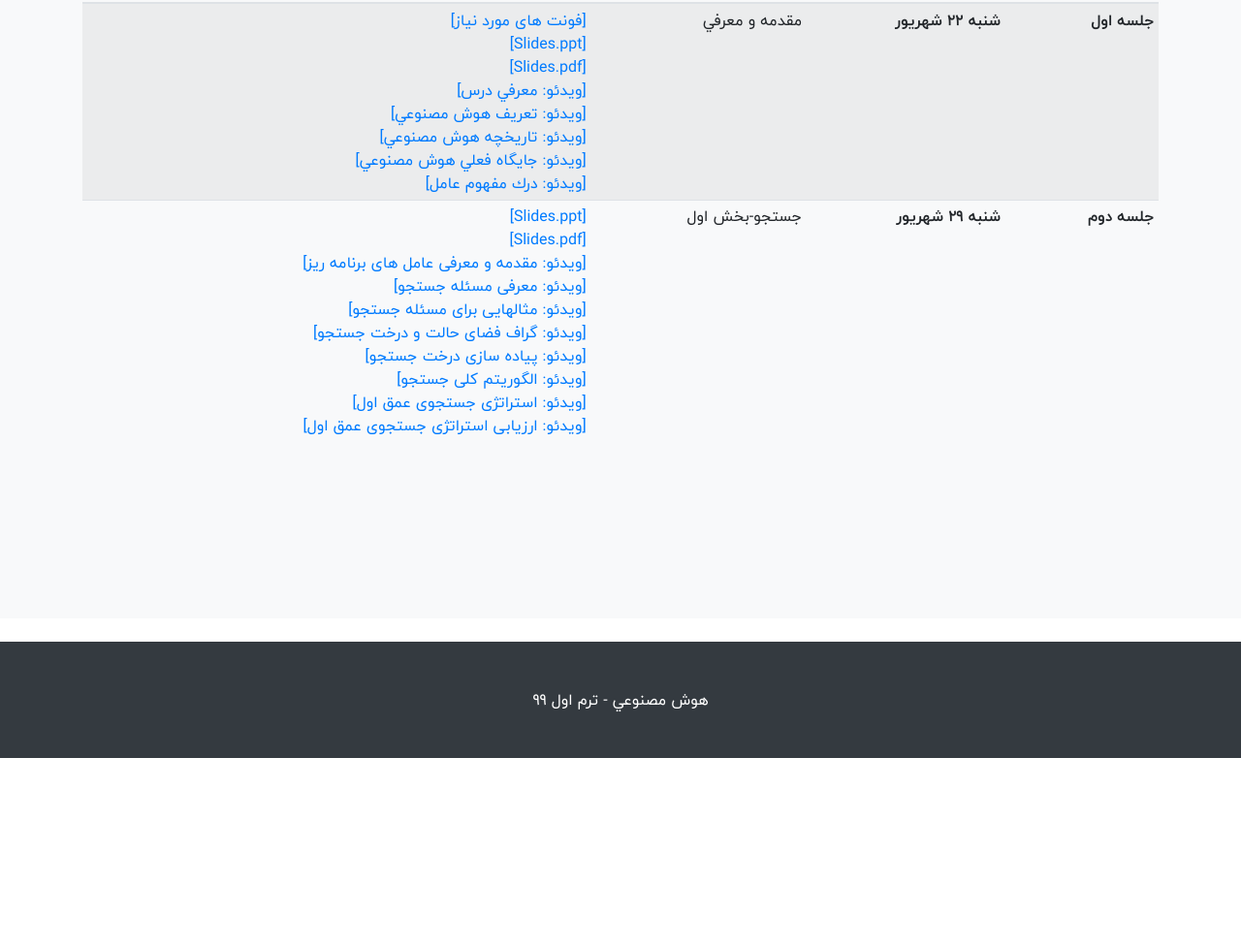
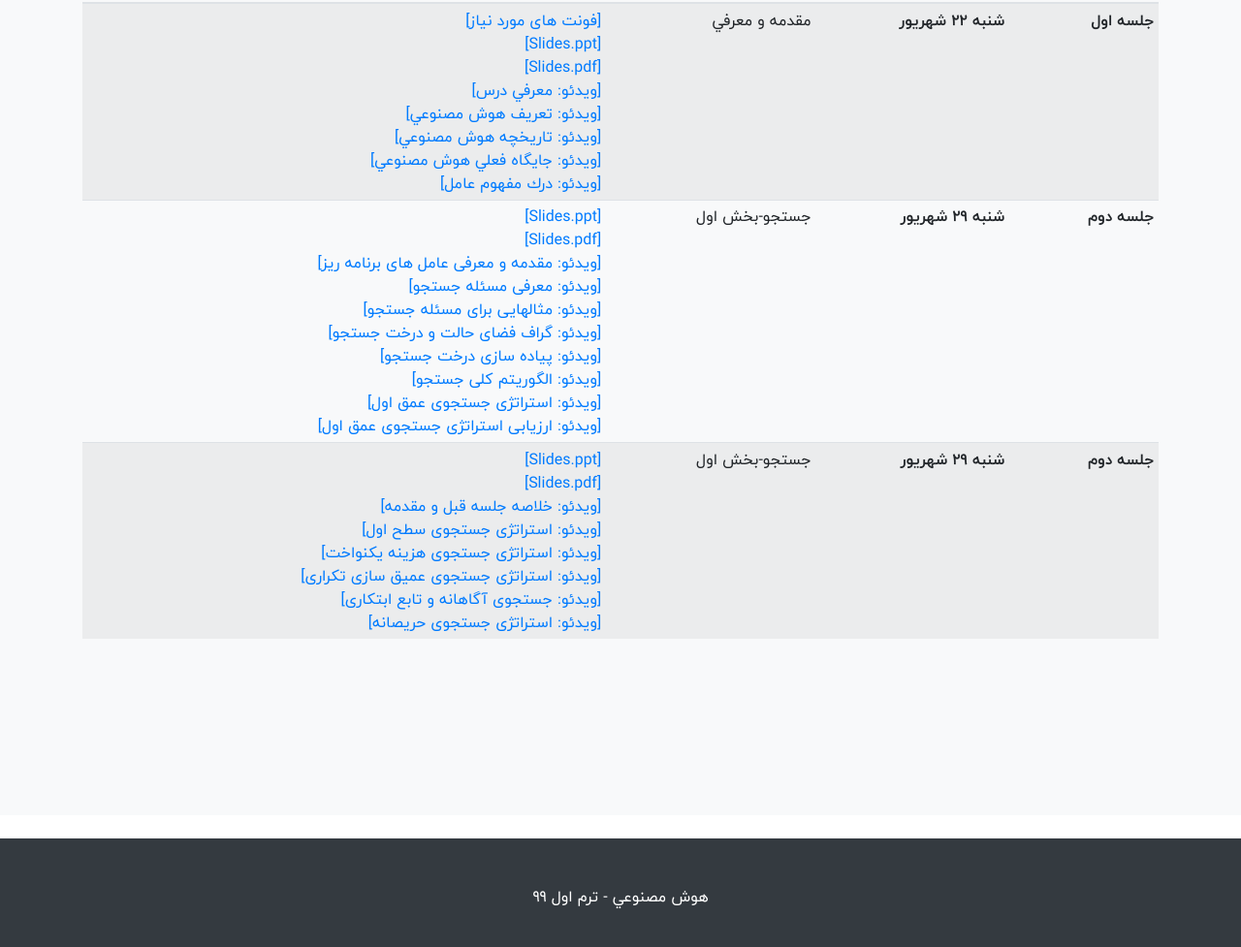
Before and after one commit to Sadegh28/AI99001, a plain HTML site: page syllabus.html in a window 1280 px wide. Shown: the part 1790-2767 px from the top of the page at 97% size. Before the commit the page ends 2572 px from the top, so only its background shows below. Drawn offline with Linux system fonts and the light colour scheme.

Commit message:
Lecture3

```diff
--- a/syllabus.html
+++ b/syllabus.html
@@ -181,6 +181,23 @@
 					  </td>
 					  </tr>
 
+					  <tr>
+						<th scope="row">جلسه دوم</th>
+						<th>  شنبه 29 شهريور</th>
+						<td>جستجو-بخش اول </td>
+						<td>
+						  <a href="Slides/AI_Lecture3(Search-Part2)).pptx">[Slides.ppt]</a><br>
+						  <a href="Slides/AI_Lecture3(Search-Part2)).pdf" >[Slides.pdf]</a><br>
+						  <a href="https://www.dropbox.com/s/9yz84hx6nbfkwmh/AI-Lecture3%28Summary%29.mp4?dl=0" >[ويدئو: خلاصه جلسه قبل و مقدمه]</a><br>
+						  <a href="https://www.dropbox.com/s/vhba6z5w1g2k8gr/AI-Lecture3%28BFS%29.mp4?dl=0" >[ويدئو: استراتژی جستجوی سطح اول]</a><br>
+						  <a href="https://www.dropbox.com/s/5bxiak47yc0bo3p/AI-Lecture3%28UCS%29.mp4?dl=0" >[ويدئو: استراتژی جستجوی هزینه یکنواخت]</a><br>
+						  <a href="https://www.dropbox.com/s/7atk3rsswdr6p6v/AI-Lecture3%28IDS%29.mp4?dl=0" >[ويدئو: استراتژی جستجوی عمیق سازی تکراری]</a><br>
+						  <a href="https://www.dropbox.com/s/14hpqx3dbnnq0yd/AI-Lecture3%28Heuristic%20Function%29.mp4?dl=0" >[ويدئو: جستجوی آگاهانه و تابع ابتکاری]</a><br>
+						  <a href="https://www.dropbox.com/s/fxdle0ki91d189f/AI-Lecture3%28Greedy%20Search%29.mp4?dl=0" >[ويدئو: استراتژی جستجوی حریصانه]</a><br>
+
+					  </td>
+					  </tr>
+
 
 				  </tbody>
 				</table>
```
Also changed, not shown: 2 other files.
